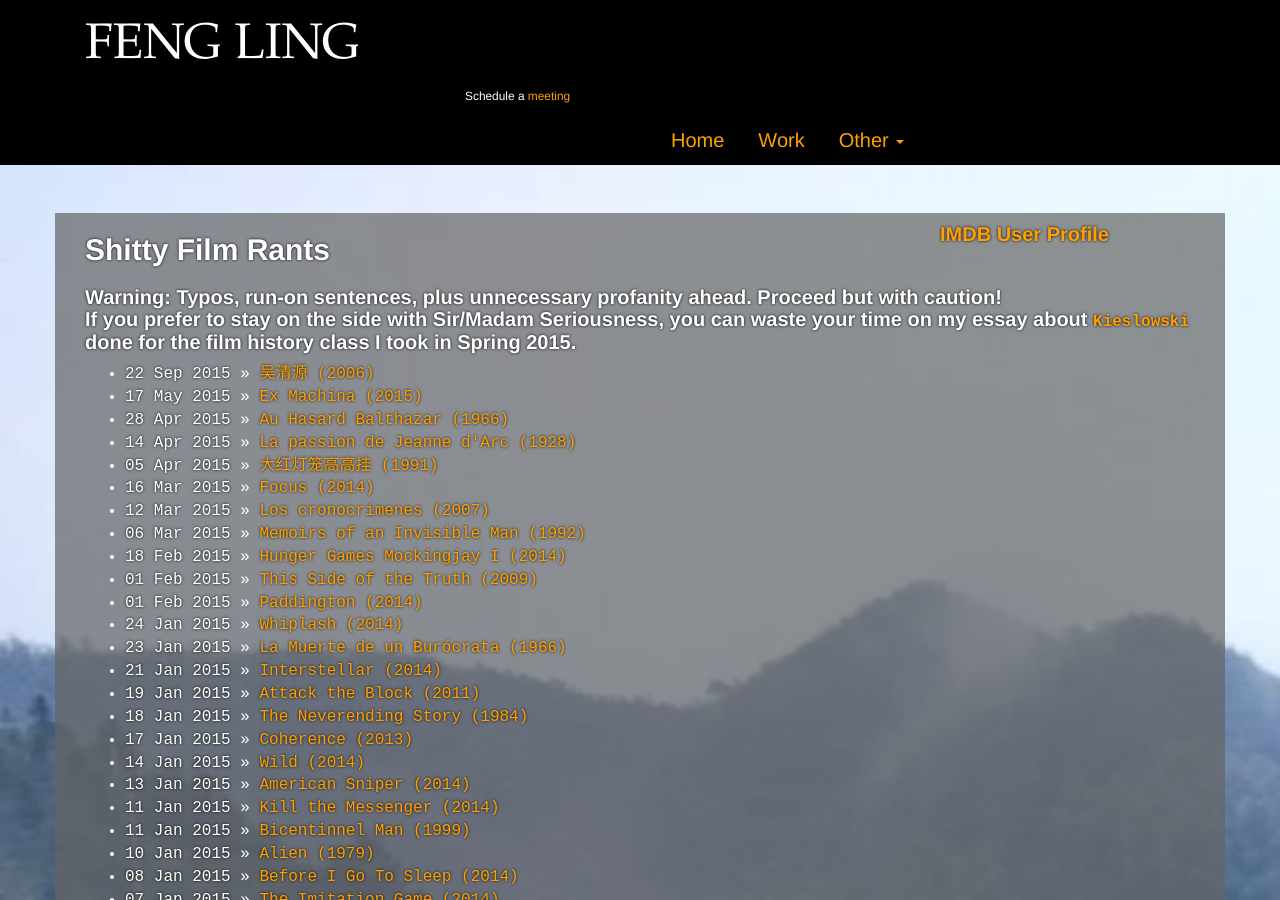
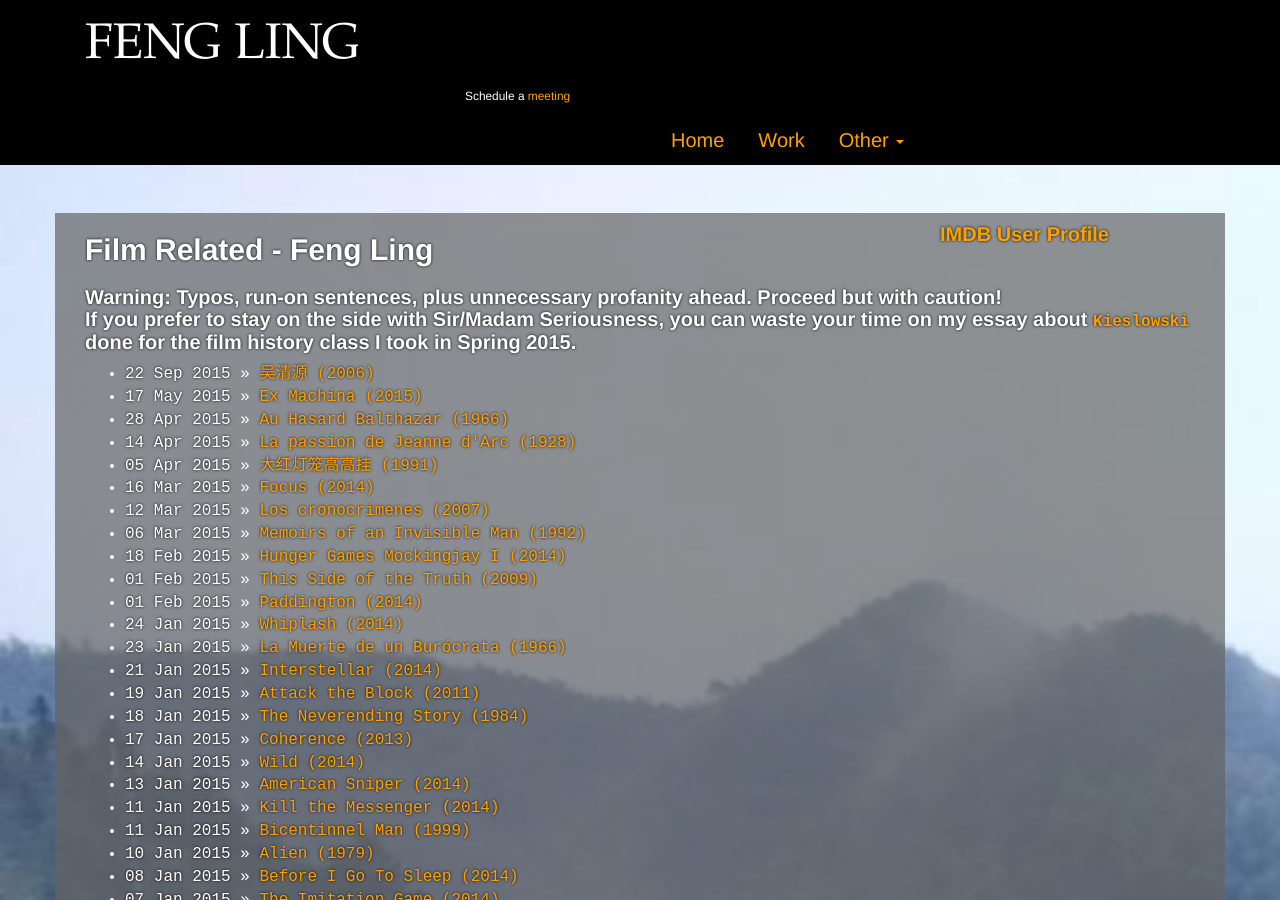
Before and after one commit to levincoolxyz/levincoolxyz.github.io, a Jekyll site: the page built from movrev/index.html, in a window 1280 px wide and 900 px high. Built offline with Jekyll 4.4.1, drawn with Linux system fonts in a browser that asks for light colours.

Commit message:
new commit

```diff
--- a/_layouts/default.html
+++ b/_layouts/default.html
@@ -35,7 +35,7 @@
 								<ul class="dropdown-menu">
 									<li><a href="http://stomachfullofwyzdom.blogspot.com/">Blogspot</a></li>
 									<li><a href="/movrev">Film Reviews</a></li>
-									<li><a href="/fotos/index.html">Photos</a></li>
+									<li><a href="/fotos">Photos</a></li>
 								</ul>
 							</li>
 						</ul>
--- a/activity.html
+++ b/activity.html
@@ -1,6 +1,6 @@
 ---
 layout: default
-title: FENG LING
+title: Current Activities - Feng Ling
 ---
 
 <div id="activities" class="container col-md-10">
--- a/cv/index.html
+++ b/cv/index.html
@@ -1,6 +1,6 @@
 ---
 layout: default
-title: CV
+title: Work Stuff - Feng Ling
 ---
 
 <div class="container">
@@ -45,7 +45,7 @@
 </div>
 
 <div id="gtmtexttest" class="container col-md-10">
-	<h3>And now for something completely different:</h3>
+	<h3 style="color:rgb(250,0,100) !important;">And now for something completely different:</h3>
 	<h4>    If I were a Springer-Verlag Graduate Text in Mathematics,...</h4>
 	<div class="row">
 		<div class="container col-md-2">
--- a/fotos/index.html
+++ b/fotos/index.html
@@ -1,6 +1,6 @@
 ---
 layout: default
-title: FENG LING
+title: Photos - FENG LING
 ---
 
 <div id="foto_index" class="container col-md-10">
--- a/movrev/index.html
+++ b/movrev/index.html
@@ -1,6 +1,6 @@
 ---
 layout: default
-title: Shitty Film Rants
+title: Film Related - Feng Ling
 ---
 
 <div id="review-page" class="container">
```
